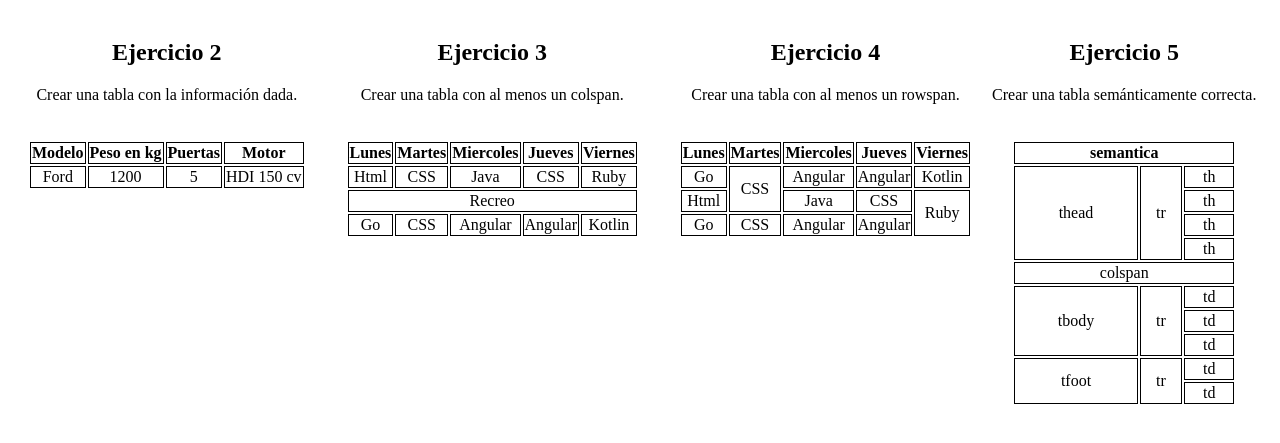
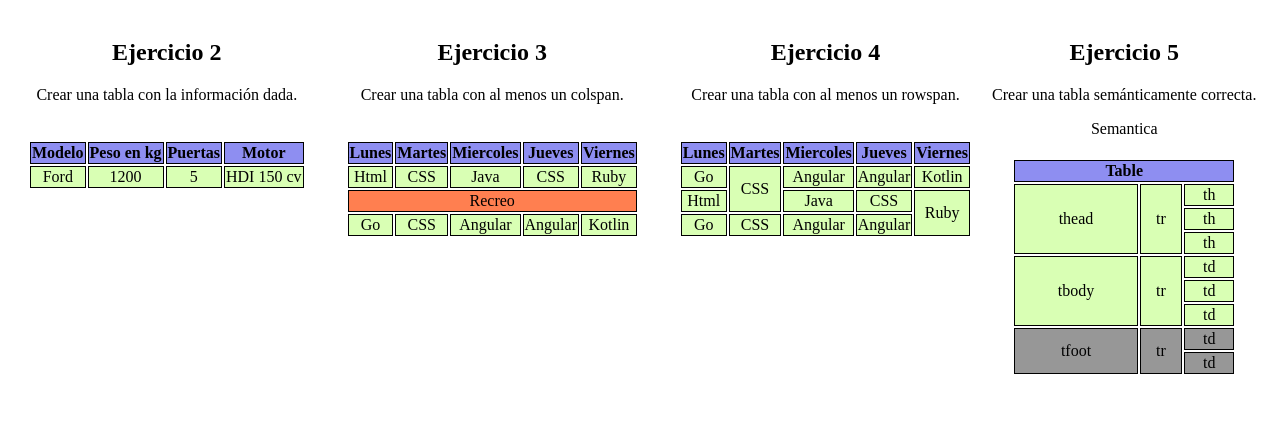
Before and after one commit to RaulTejero/Ejercicios-html-y-CSS, a plain HTML site: page HtmlEjercicios/tablas/tablas.html in a window 1280 px wide. Shown: the part 61-504 px from the top of the page. Drawn offline with Linux system fonts and the light colour scheme.

Commit message:
inicio html 2

```diff
--- a/HtmlEjercicios/css/main.css
+++ b/HtmlEjercicios/css/main.css
@@ -1,8 +1,7 @@
 header {
-    position: fixed;
+    position: relative;
     background-color: white;
     width: 100%;
-    margin-top: -9px;
 }
 
     .h1 {
@@ -12,21 +11,18 @@ header {
     .ul {
         list-style: none;
         display: flex;
-        margin-left: auto;
-        margin-right: auto;
         flex-wrap: wrap;
-        justify-content: space-around;
-        padding: 0;
-    }
+        }
      li {
-         padding: 10px;
+         padding: 11px;
      }
          a {
              text-decoration: none;
-         }
+             color: rgb(8, 8, 197);
+            }
 
 main {
     width: 80%;
     margin: auto;
-    padding-top: 15vw;
+    /* padding-top: 15vw; */
 }
--- a/HtmlEjercicios/css/tablas.css
+++ b/HtmlEjercicios/css/tablas.css
@@ -5,6 +5,7 @@ header {
 main {
     display: flex;
     flex-wrap: wrap;
+    /* justify-content: right; */
 }
     section {
         text-align: center;
@@ -13,10 +14,22 @@ main {
             padding: 20px;
             width: 100%;
         }
-            th, td {
-                border: 1px solid black;
+            thead {
+                background-color: rgb(142, 142, 241);
             }
+            tbody {
+                background-color: rgb(217, 255, 180);
+            }
+            tfoot {
+                background-color: rgb(151, 151, 151);
+            }
+                [colspan="5"] {
+                    background-color: coral;
+                }
+                th, td {
+                    border: 1px solid black;
+                }
 
-            .recreo {
-                text-align: center;
-            }
+                .recreo {
+                    text-align: center;
+                }
--- a/HtmlEjercicios/tablas/tablas.html
+++ b/HtmlEjercicios/tablas/tablas.html
@@ -112,15 +112,19 @@
             <p>Crear una tabla semánticamente correcta.</p>
             <article>
                 <table>
+                    <caption>
+                        Semantica
+                    </caption>
                     <thead>
                         <tr>
-                            <th colspan="3">semantica</th>
+                            <th colspan="3">Table</th>
                         </tr>
                     </thead>
                     <tbody>
+
                         <tr>
-                            <td rowspan="4">thead</td>
-                            <td rowspan="4">tr</td>
+                            <td rowspan="3">thead</td>
+                            <td rowspan="3">tr</td>
                             <td>th</td>
                         </tr>
                         <tr>
@@ -130,18 +134,11 @@
                             <td>th</td>
                         </tr>
                         <tr>
-                            <td>th</td>
-                        </tr>
-                        <tr>
-                            <td colspan="3">colspan</td>
-                        </tr>
-                        <tr>
                             <td rowspan="3">tbody</td>
                             <td rowspan="3">tr</td>
                             <td>td</td>
                         </tr>
                         <tr>
-                            <!-- <td>tr</td> -->
                             <td>td</td>
                         </tr>
                         <tr>
```
Also changed, not shown: HtmlEjercicios/indext.html (+5 -5 lines).
